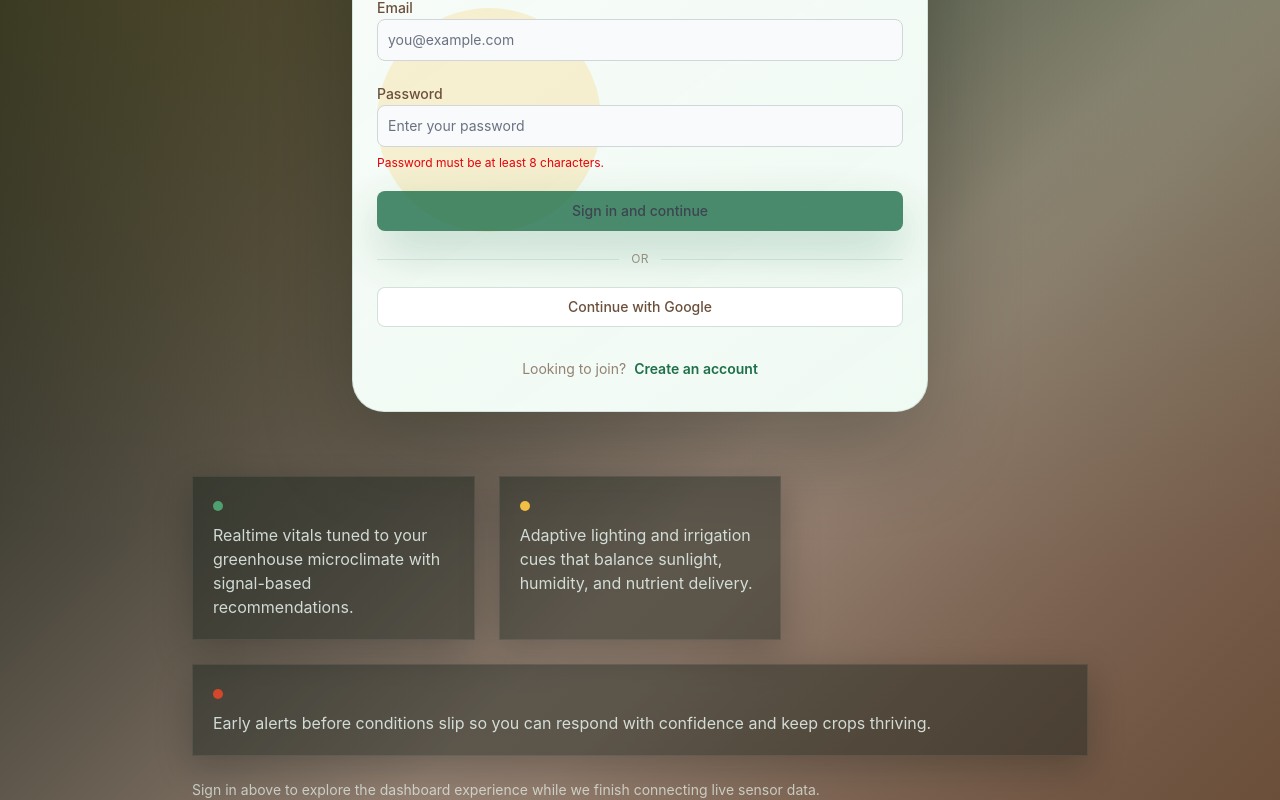
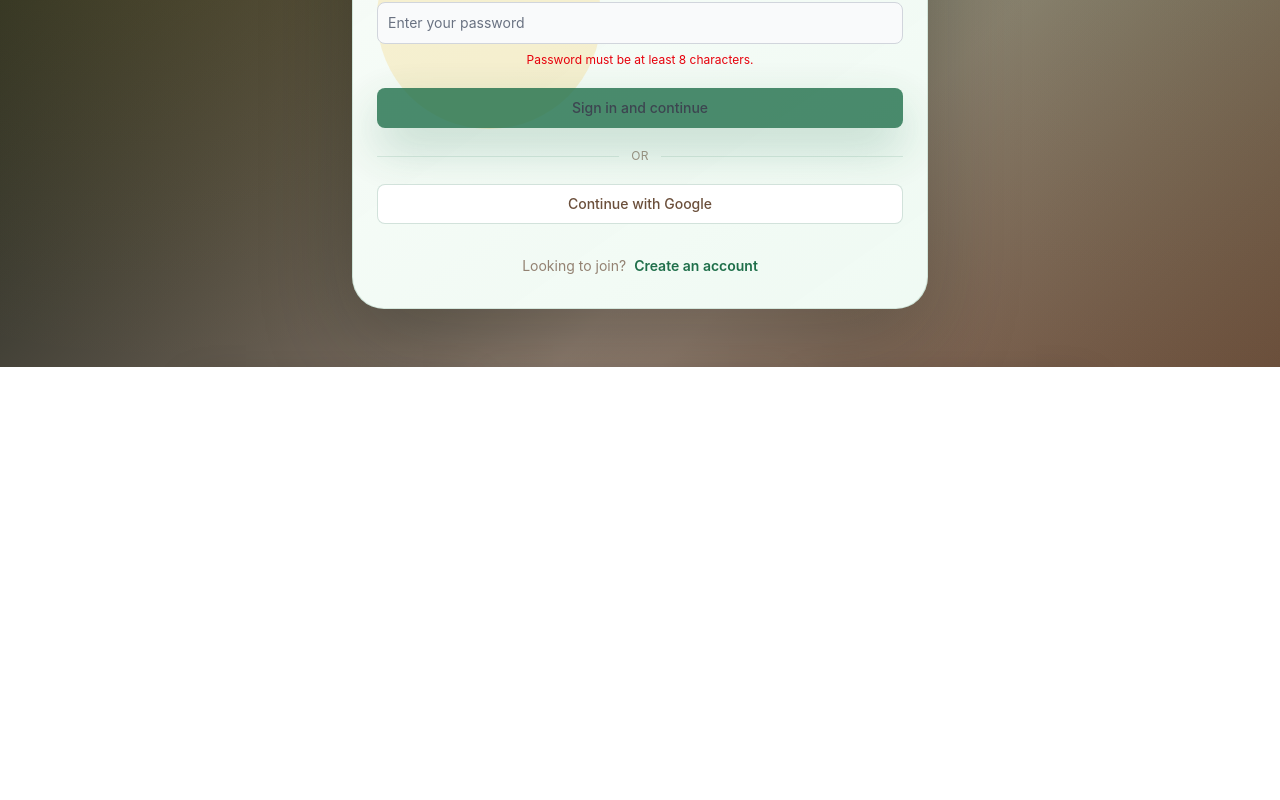
Before and after one commit to VictorIvanov87/tiny-greenhouse, a React app in the folder frontend/: page /login in a window 1280 px wide. Shown: the part 433-1233 px from the top of the page. After the commit the page ends 800 px from the top, so only its background shows below. Built offline with nearby package versions, Linux system fonts and the light colour scheme; no server answers; the HTML template or start-up script is replaced by a standard one.

Commit message:
Fix login page styles

```diff
--- a/frontend/src/features/auth/LoginPage.tsx
+++ b/frontend/src/features/auth/LoginPage.tsx
@@ -1,24 +1,44 @@
-import { Navigate } from 'react-router-dom'
-import { alpha, palette } from '../../theme/palette'
-import { AuthCard } from './components/AuthCard'
-import { useAuth } from './hooks/useAuth'
+import { Navigate } from 'react-router-dom';
+import { alpha, palette } from '../../theme/palette';
+import { AuthCard } from './components/AuthCard';
+import { useAuth } from './hooks/useAuth';
 
 const LoginPage = () => {
-  const { user } = useAuth()
+  const { user } = useAuth();
 
   if (user) {
-    return <Navigate to="/" replace />
+    return <Navigate to="/" replace />;
   }
+
+  const featureItems = [
+    {
+      id: 'insights',
+      accent: palette.moss,
+      copy: 'Realtime vitals tuned to your greenhouse microclimate with signal-based recommendations.',
+    },
+    {
+      id: 'balance',
+      accent: palette.sunlight,
+      copy: 'Adaptive lighting and irrigation cues that balance sunlight, humidity, and nutrient delivery.',
+    },
+    {
+      id: 'alerts',
+      accent: palette.chili,
+      copy: 'Early alerts before conditions slip so you can respond with confidence and keep crops thriving.',
+    },
+  ];
 
   const heroBackground = [
     `radial-gradient(circle at 12% 18%, ${alpha(palette.sunlight, 0.18)} 0%, transparent 50%)`,
     `radial-gradient(circle at 88% 12%, ${alpha(palette.moss, 0.2)} 0%, transparent 55%)`,
-    `linear-gradient(135deg, ${palette.night} 0%, ${alpha(palette.soil, 0.45)} 65%, ${palette.soil} 100%)`,
-  ].join(', ')
+    `linear-gradient(135deg, ${palette.night} 0%, ${alpha(palette.soil, 0.45)} 65%, ${
+      palette.soil
+    } 100%)`,
+  ].join(', ');
 
   return (
     <div
-      className="relative flex min-h-screen flex-col overflow-hidden"
+      className="relative flex min-h-screen h-screen flex-col overflow-hidden"
       style={{
         background: heroBackground,
       }}
@@ -38,8 +58,8 @@ const LoginPage = () => {
         />
       </div>
 
-      <div className="relative z-10 mx-auto flex w-full max-w-6xl flex-1 flex-col items-center justify-center gap-16 px-6 py-16 md:px-10 lg:py-24">
-        <div className="w-full max-w-3xl space-y-6 text-center">
+      <div className="relative z-10 flex min-h-screen w-full items-center justify-center px-6 md:px-10">
+        <div className="flex w-full max-w-5xl flex-col items-center gap-12 text-center lg:gap-16">
           <span
             className="inline-flex items-center gap-2 rounded-full px-4 py-1 text-sm font-medium uppercase tracking-wide text-[color:var(--color-sage)] shadow-[0_10px_30px_rgba(0,0,0,0.25)]"
             style={{
@@ -52,46 +72,37 @@ const LoginPage = () => {
             Grow smarter with a live greenhouse companion
           </h1>
           <p className="text-lg text-[color:var(--color-sage)]/85 md:max-w-xl">
-            Keep every bed in balance and stay ahead of shifts in your environment with guided insights rooted in
-            horticultural best practices.
+            Keep every bed in balance and stay ahead of shifts in your environment with guided
+            insights rooted in horticultural best practices.
           </p>
-        </div>
-
-        <div className="mx-auto w-full max-w-xl">
+          <div className="w-full max-w-xl">
             <AuthCard />
           </div>
 
           <div className="w-full max-w-4xl space-y-6 text-[color:var(--color-sage)]/85">
-          <ul className="grid gap-4 text-left sm:grid-cols-3 sm:gap-6">
-            <li className="flex h-full flex-col gap-3 rounded-2xl border border-[rgba(255,255,255,0.08)] bg-[rgba(13,26,20,0.4)] p-5 shadow-[0_12px_35px_rgba(8,16,12,0.25)] backdrop-blur">
+            <ul className="grid gap-6 sm:grid-cols-2 lg:grid-cols-3">
+              {featureItems.map((feature) => (
+                <li
+                  key={feature.id}
+                  className="flex h-full flex-col items-center gap-3 rounded-2xl border border-white/20 bg-white/10 p-5 text-sm leading-relaxed text-[color:var(--color-sage)]/90 shadow-[0_12px_35px_rgba(8,16,12,0.25)] backdrop-blur"
+                >
                   <span
-                className="mt-1 h-2.5 w-2.5 flex-none rounded-full"
-                style={{ backgroundColor: palette.moss }}
+                    className="h-2.5 w-2.5 rounded-full"
+                    style={{ backgroundColor: feature.accent }}
                   />
-              <span>Realtime vitals tuned to your greenhouse microclimate with signal-based recommendations.</span>
+                  <span>{feature.copy}</span>
                 </li>
-            <li className="flex h-full flex-col gap-3 rounded-2xl border border-[rgba(255,255,255,0.08)] bg-[rgba(13,26,20,0.4)] p-5 shadow-[0_12px_35px_rgba(8,16,12,0.25)] backdrop-blur">
-              <span
-                className="mt-1 h-2.5 w-2.5 flex-none rounded-full"
-                style={{ backgroundColor: palette.sunlight }}
-              />
-              <span>Adaptive lighting and irrigation cues that balance sunlight, humidity, and nutrient delivery.</span>
-            </li>
-            <li className="flex h-full flex-col gap-3 rounded-2xl border border-[rgba(255,255,255,0.08)] bg-[rgba(13,26,20,0.4)] p-5 shadow-[0_12px_35px_rgba(8,16,12,0.25)] backdrop-blur sm:col-span-3 md:col-span-3">
-              <span
-                className="mt-1 h-2.5 w-2.5 flex-none rounded-full"
-                style={{ backgroundColor: palette.chili }}
-              />
-              <span>Early alerts before conditions slip so you can respond with confidence and keep crops thriving.</span>
-            </li>
+              ))}
             </ul>
             <p className="text-sm text-[color:var(--color-sage)]/70">
-            Sign in above to explore the dashboard experience while we finish connecting live sensor data.
+              Sign in above to explore the dashboard experience while we finish connecting live
+              sensor data.
             </p>
           </div>
         </div>
       </div>
-  )
-}
+    </div>
+  );
+};
 
-export default LoginPage
+export default LoginPage;
--- a/frontend/src/features/home/HomePage.tsx
+++ b/frontend/src/features/home/HomePage.tsx
@@ -1,15 +1,18 @@
-import { Button, Card } from 'flowbite-react'
-import { alpha, palette } from '../../theme/palette'
-import { useAuth } from '../auth/hooks/useAuth'
+import { Button, Card } from 'flowbite-react';
+import { alpha, palette } from '../../theme/palette';
+import { useAuth } from '../auth/hooks/useAuth';
 
 const HomePage = () => {
-  const { signOut } = useAuth()
+  const { signOut } = useAuth();
 
   return (
     <div
-      className="flex min-h-screen items-center justify-center px-4 py-16"
+      className="flex min-h-screen h-screen items-center justify-center px-4 py-16"
       style={{
-        background: `linear-gradient(135deg, ${palette.sageSoft} 0%, #ffffff 35%, ${alpha(palette.sunlight, 0.22)} 100%)`,
+        background: `linear-gradient(135deg, ${palette.sageSoft} 0%, #ffffff 35%, ${alpha(
+          palette.sunlight,
+          0.22
+        )} 100%)`,
       }}
     >
       <Card className="w-full max-w-xl space-y-5 rounded-3xl border border-[color:var(--color-evergreen-soft)] bg-[color:var(--color-card)] shadow-[0_28px_80px_var(--color-evergreen-shadow)] backdrop-blur">
@@ -17,13 +20,13 @@ const HomePage = () => {
           Protected area
         </h1>
         <p className="text-base" style={{ color: palette.soil70 }}>
-          This placeholder dashboard is only visible while you are signed in. Use it to confirm that the route guard is
-          working before live greenhouse data is wired up.
+          This placeholder dashboard is only visible while you are signed in. Use it to confirm that
+          the route guard is working before live greenhouse data is wired up.
         </p>
         <Button
           color="light"
           onClick={() => {
-            void signOut()
+            void signOut();
           }}
           className="w-full sm:w-auto !border-none !text-white !shadow-[0_18px_45px_var(--color-evergreen-shadow)] hover:!-translate-y-0.5 hover:!shadow-[0_24px_55px_var(--color-evergreen-shadow)] hover:!bg-[color:var(--color-evergreen-dark)] focus-visible:!ring-4 focus-visible:!ring-[color:var(--color-moss-soft)] focus-visible:!outline-none"
           style={{ backgroundColor: palette.evergreen }}
@@ -32,7 +35,7 @@ const HomePage = () => {
         </Button>
       </Card>
     </div>
-  )
-}
+  );
+};
 
-export default HomePage
+export default HomePage;
--- a/frontend/src/styles/index.css
+++ b/frontend/src/styles/index.css
@@ -47,6 +47,10 @@
 		min-height: 100%;
 	}
 
+	a {
+		cursor: pointer;
+	}
+
 	#root {
 		display: flex;
 		flex-direction: column;
```
Lines whose indentation alone changed are shown as unchanged.
